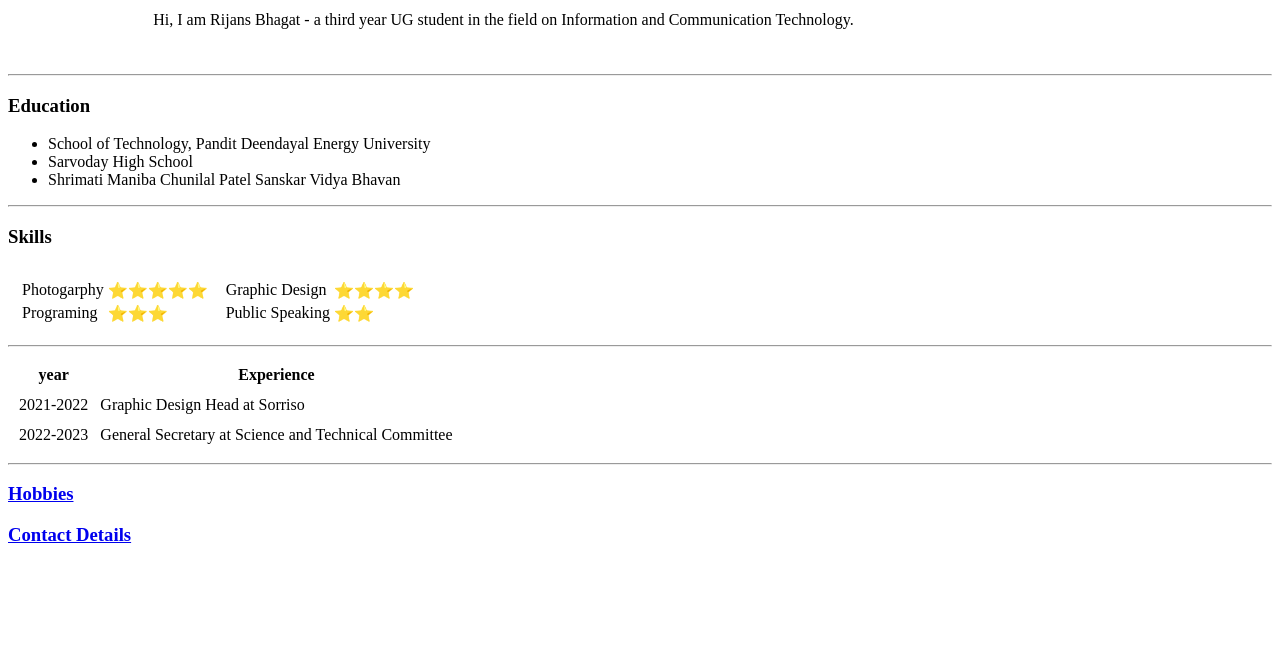
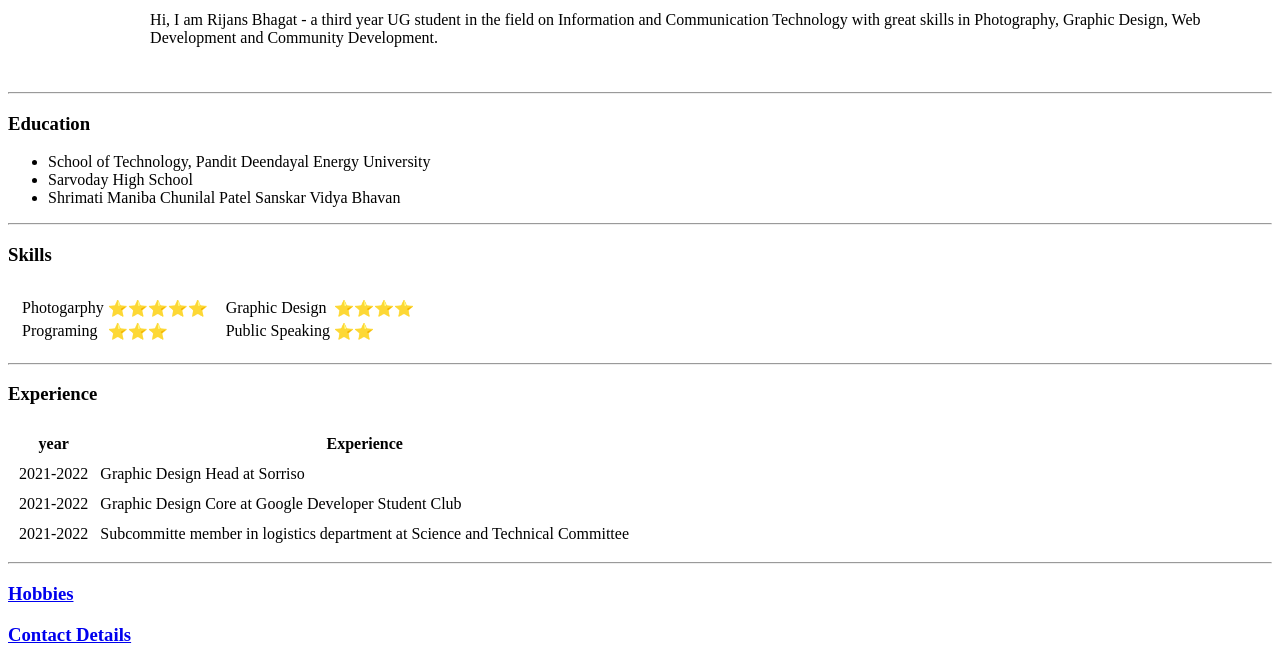
Before and after one commit to riju951/Capstone1_TheComplete2023WebDevelopmentBootcamp, a plain HTML site: page index.html in a window 1280 px wide. Shown: the part 132-800 px from the top of the page. Drawn offline with Linux system fonts and the light colour scheme.

Commit message:
Addition of CSS and some changes in experience

```diff
--- a/index.html
+++ b/index.html
@@ -5,6 +5,7 @@
     <meta http-equiv="X-UA-Compatible" content="IE=edge">
     <meta name="viewport" content="width=device-width, initial-scale=1.0">
     <title> Rijans Bhagat</title>
+    <link rel="stylesheet" href="CSS/style.css">
 </head>
 <body>
     <table cellspacing="20">
@@ -12,7 +13,7 @@
             <td><img src="20BIT080-modified.png" alt="RijansBhagat" height="240px"></td>
             <td><h1>Rijans Bhagat</h1>
                 <p><em>Junior at <strong><a href="https://www.pdpu.ac.in/">Deendayal Energy University</a> </strong></em></p>
-                <p>Hi, I am Rijans Bhagat - a third year UG student in the field on Information and Communication Technology.</p></td>
+                <p>Hi, I am Rijans Bhagat - a third year UG student in the field on Information and Communication Technology with great skills in Photography, Graphic Design, Web Development and Community Development.</p></td>
         </tr>
     </table>
     <hr>
@@ -50,6 +51,7 @@
         </tr>
     </table>
     <hr>
+    <h3>Experience</h3>
     <table cellspacing="10">
         <thead>
             <tr>
@@ -63,13 +65,17 @@
                 <td>Graphic Design Head at Sorriso</td>
             </tr>
             <tr>
-                <td>2022-2023</td>
-                <td>General Secretary at Science and Technical Committee</td>
+                <td>2021-2022</td>
+                <td>Graphic Design Core at Google Developer Student Club</td>
+            </tr>
+            <tr>
+                <td>2021-2022</td>
+                <td>Subcommitte member in logistics department at Science and Technical Committee</td>
             </tr>
         </tbody>
     </table>
     <hr>
     <a href="Hobbies.html"><h3>Hobbies</h3></a>
-    <h3><a href="Contact.html">Contact Details </a></h3>
+    <a href="Contact.html"><h3>Contact Details</h3></a>
 </body>
 </html>
```
